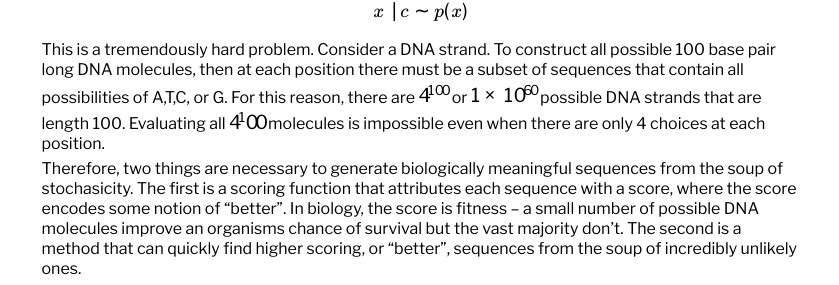
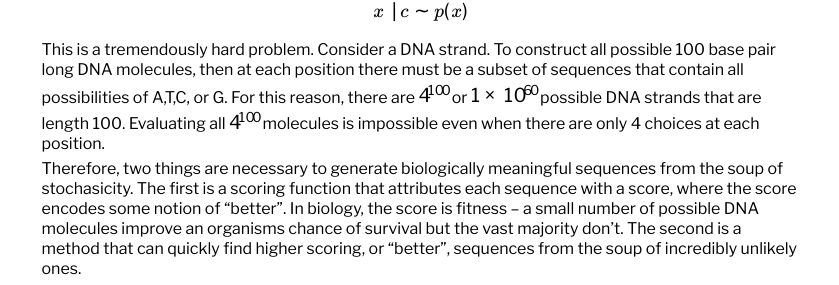
Before and after one commit to dan-sprague/dan-sprague.github.io, a Jekyll site: the page built from _posts/2025-02-02-llmthinking.markdown, in a window 1280 px wide. Shown: the part 593-878 px from the top of the page, without its empty margins (211-1050 px from the left). Built offline with Jekyll 4.4.1, drawn with Linux system fonts in a browser that asks for light colours; formulas are drawn with MathJax 3.

Commit message:
fixed bug

```diff
--- a/_posts/2025-02-02-llmthinking.markdown
+++ b/_posts/2025-02-02-llmthinking.markdown
@@ -19,7 +19,7 @@ $$x = (x_0,...,x_i,...,x_n)$$
 
 $$ x \mid c \sim p(x) $$
 
-This is a tremendously hard problem. Consider a DNA strand. To construct all possible 100 base pair long DNA molecules, then at each position there must be a subset of sequences that contain all possibilities of A,T,C, or G. For this reason, there are $4^{100}$ or $$1 \times 10^{60}$$ possible DNA strands that are length 100. Evaluating all $4^100$ molecules is impossible even when there are only 4 choices at each position.
+This is a tremendously hard problem. Consider a DNA strand. To construct all possible 100 base pair long DNA molecules, then at each position there must be a subset of sequences that contain all possibilities of A,T,C, or G. For this reason, there are $4^{100}$ or $$1 \times 10^{60}$$ possible DNA strands that are length 100. Evaluating all $4^{100}$ molecules is impossible even when there are only 4 choices at each position.
 
 Therefore, two things are necessary to generate biologically meaningful sequences from the soup of stochasicity. The first is a scoring function that attributes each sequence with a score, where the score encodes some notion of "better". In biology, the score is fitness -- a small number of possible DNA molecules improve an organisms chance of survival but the vast majority don't. The second is a method that can quickly find higher scoring, or "better", sequences from the soup of incredibly unlikely ones.
 
```
